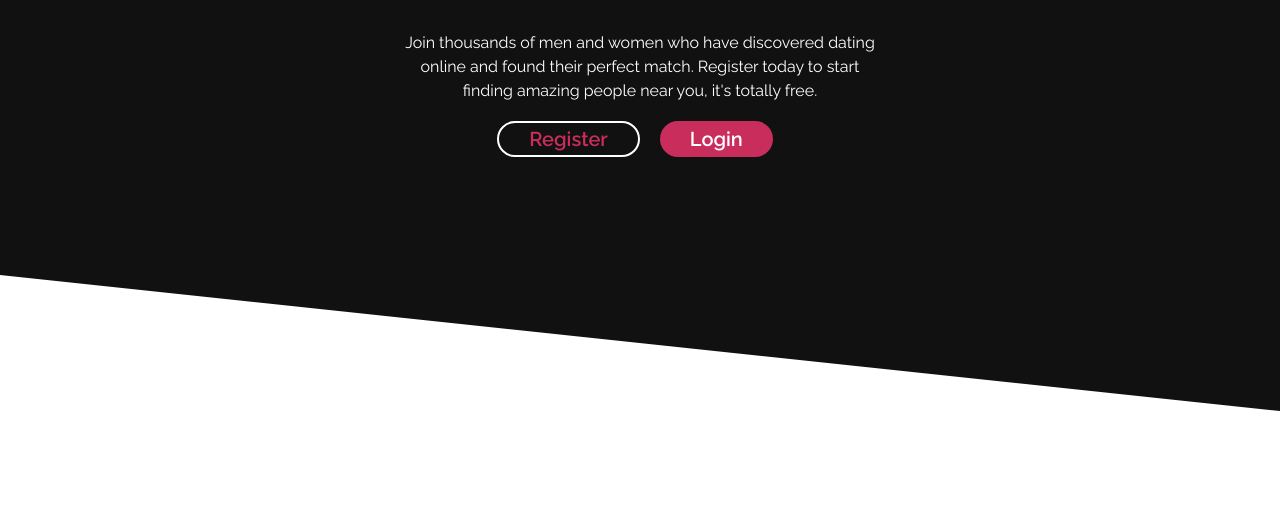
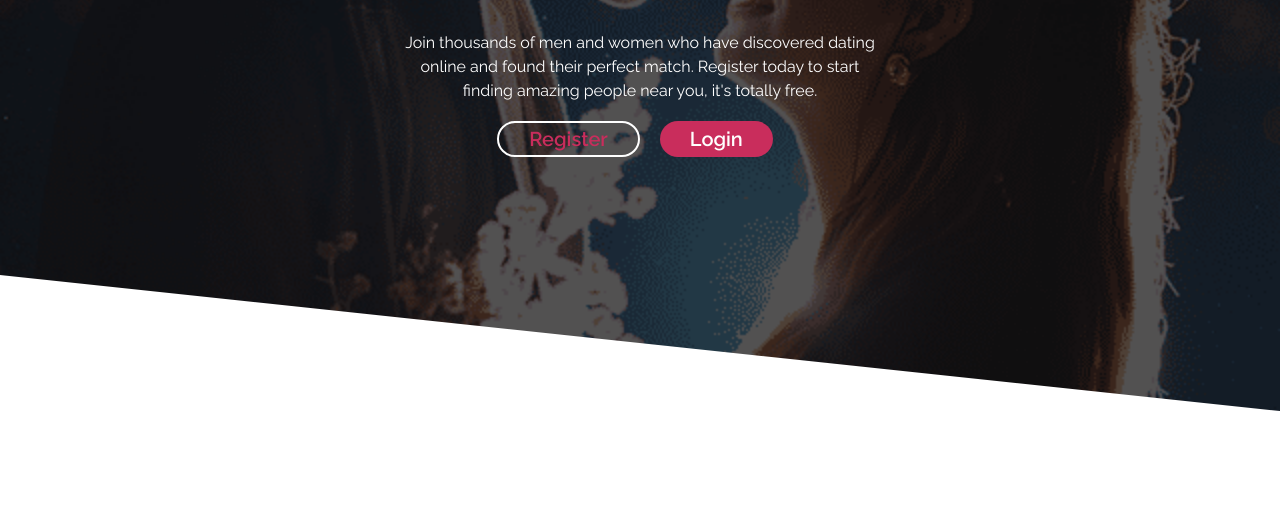
Before and after one commit to dinesh-jaysiri/datingsite, a plain HTML site: page index.html in a window 1280 px wide. Shown: the part 269-800 px from the top of the page. Drawn offline with Linux system fonts and the light colour scheme; a script that the page names is missing.

Commit message:
update her image

```diff
--- a/css/styles.css
+++ b/css/styles.css
@@ -150,7 +150,7 @@ a {
 .block--skewed-right {
   padding-bottom: calc(var(--padding-vertical) + 4rem);
   clip-path: polygon(0% 0%, 100% 0%, 100% 100%, 0% 80%);
-  background: #111;
+
 }
 
 .block--skewed-left {
@@ -305,6 +305,10 @@ a {
 
 .hero_section {
   height: 680px;
+   background-image: url(/image/hero_image_mobile.png);
+  background-position: center;
+  background-repeat: no-repeat;
+  background-size: cover;
 }
 
 .hero_section .container {
@@ -334,11 +338,13 @@ a {
   text-align: center;
   margin-inline: auto;
   margin-bottom: 20px;
+
 }
 .hero_section .btn__container {
   display: flex;
   justify-content: center;
 }
+
 
 @media screen and (max-width: 570px) {
 .hero_section h1 {
```
Also changed, not shown: image/hero_image_desktop.png (added), image/hero_image_mobile.png (added).
